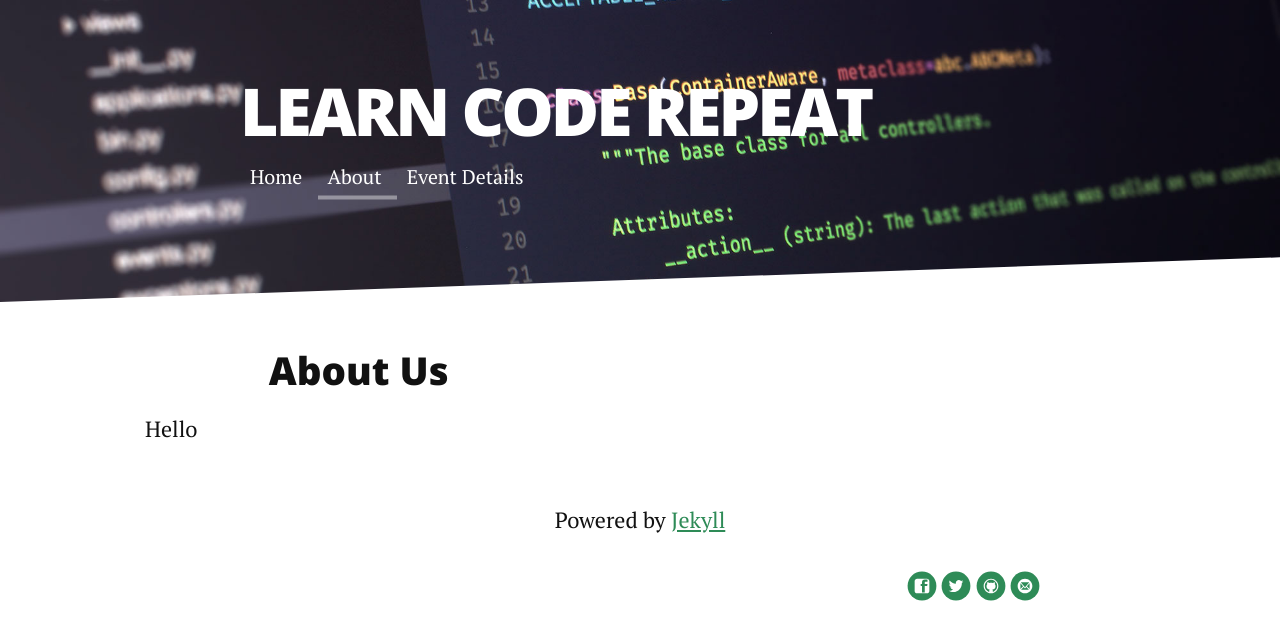
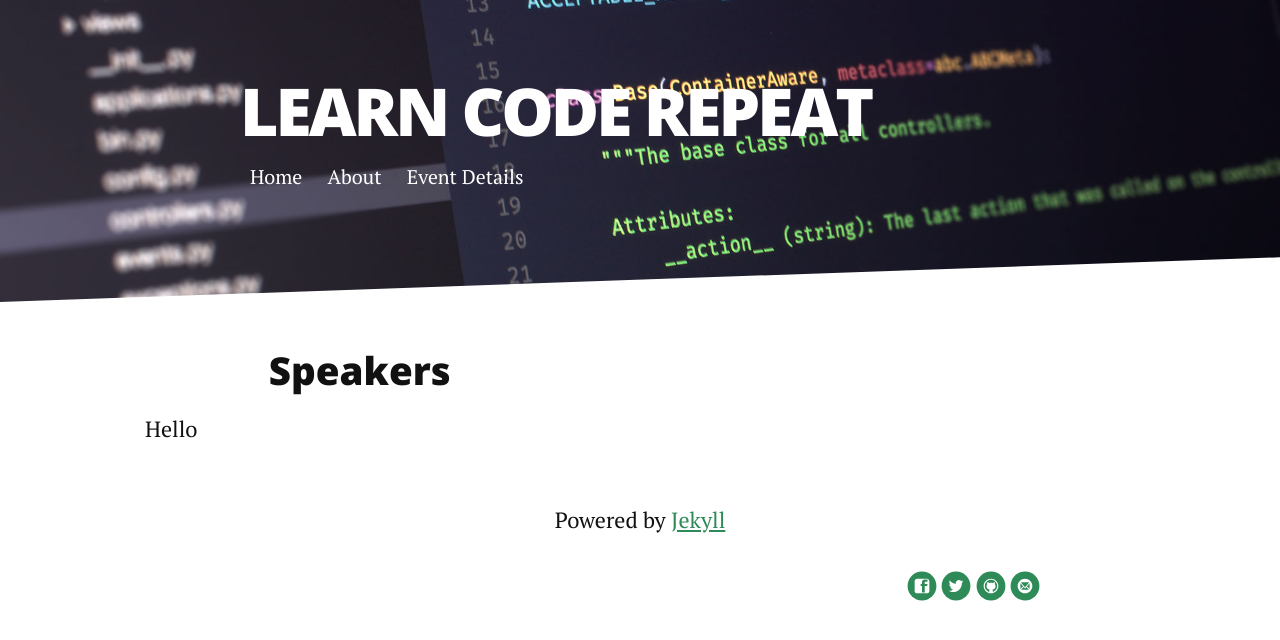
Before and after one commit to learncoderepeat/rva-website, a Jekyll site: the page built from speakers.md, in a window 1280 px wide. Shown: the top 640 px of the page. Built offline with Jekyll 4.4.1, drawn with Linux system fonts in a browser that asks for light colours; nearby versions of some CDN libraries.

Commit message:
Update and rename about.md to speakers.md

```diff
--- a/about.md
+++ b/speakers.md
@@ -1,9 +1,9 @@
 ---
 layout: default
-title: About Long Haul
+title: Speakers
 ---
 
 <div class="post">
-	<h3>About Us</h3>
+	<h3>Speakers</h3>
 	Hello
 </div>
```
